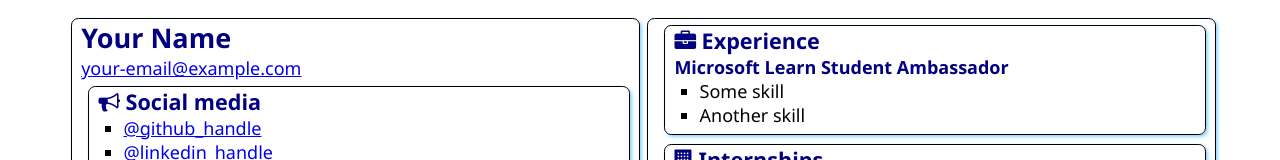
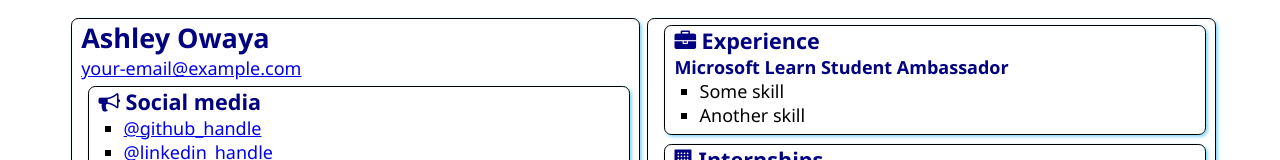
Before and after one commit to owayamaani/SATechnicalOnboarding, a plain HTML site: page src/index.html in a window 1280 px wide. Shown: the top 160 px of the page. Drawn offline with Linux system fonts and the light colour scheme.

Commit message:
added name
Changed the name to my name

```diff
--- a/src/index.html
+++ b/src/index.html
@@ -12,7 +12,7 @@
 <body>
     <main>
         <article class="box">
-            <h1>Your Name</h1>
+            <h1>Ashley Owaya</h1>
             <div><a href="mailto:your.email@example.com">your-email@example.com</a></div>
 
             <section class="box">
```
